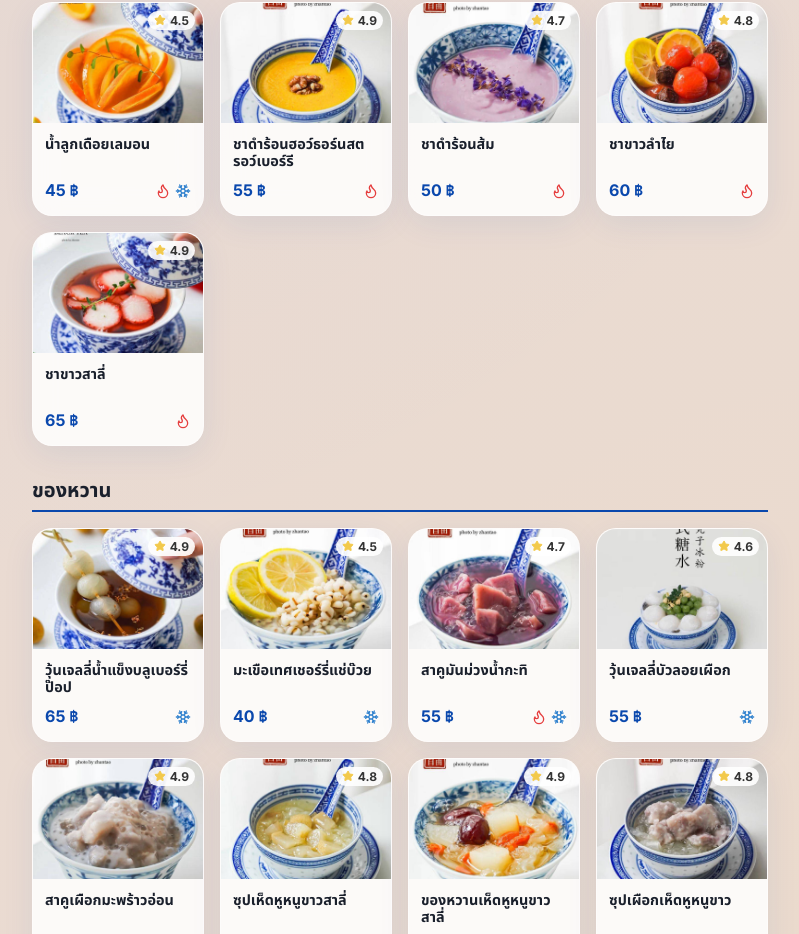
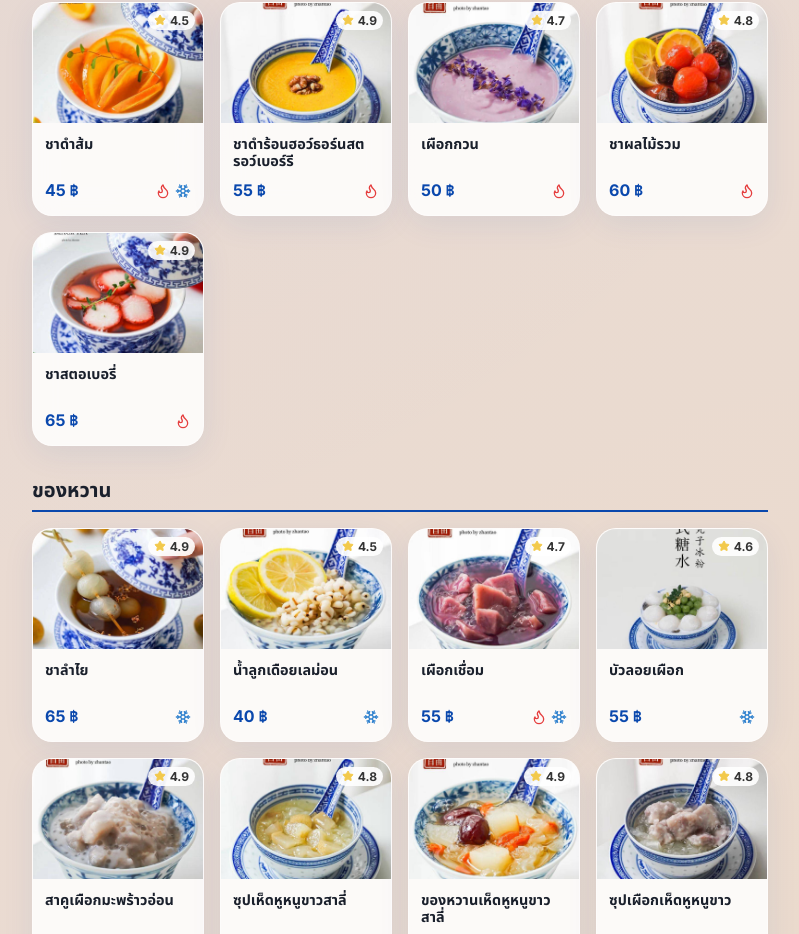
Before and after one commit to rainnySW/AunWan.webapp, a React (Vite) app: page /menu in a window 1280 px wide. Shown: the part 1111-2045 px from the top of the page, without its empty margins (240-1039 px from the left). Built offline with nearby package versions, Linux system fonts and the light colour scheme.

Commit message:
Update Thai menu item names as requested

```diff
--- a/src/data/menuData.js
+++ b/src/data/menuData.js
@@ -29,12 +29,12 @@
   {
     id: 'm3', price: 65, rating: 4.9, type: ['cold'], category: 'dessert',
     image: '/Image/LINE_ALBUM_1382026_260813_3.jpg',
-    name: { th: 'วุ้นเจลลี่น้ำแข็งบลูเบอร์รี่ป๊อป', en: 'Blueberry Boba Ice Jelly', zh: '蓝莓啵啵冰粉' }
+    name: { th: 'ชาลำไย', en: 'Blueberry Boba Ice Jelly', zh: '蓝莓啵啵冰粉' }
   },
   {
     id: 'm4', price: 45, rating: 4.5, type: ['hot', 'cold'], category: 'drinks',
     image: '/Image/LINE_ALBUM_1382026_260813_4.jpg',
-    name: { th: 'น้ำลูกเดือยเลมอน', en: 'Lemon Barley Water', zh: '柠檬薏米水' }
+    name: { th: 'ชาดำส้ม', en: 'Lemon Barley Water', zh: '柠檬薏米水' }
   },
   {
     id: 'm5', price: 55, rating: 4.6, type: ['hot'], category: 'signature',
@@ -44,12 +44,12 @@
   {
     id: 'm6', price: 55, rating: 4.8, type: ['hot', 'cold'], category: 'signature',
     image: '/Image/LINE_ALBUM_1382026_260813_6.jpg',
-    name: { th: 'ซุปนมมันม่วง', en: 'Purple Sweet Potato Milk Paste', zh: '紫薯奶糊' }
+    name: { th: 'วุ้นเจลลี่น้ำแข็งบลูเบอร์รี่ป๊อป', en: 'Purple Sweet Potato Milk Paste', zh: '紫薯奶糊' }
   },
   {
     id: 'm7', price: 40, rating: 4.5, type: ['cold'], category: 'dessert',
     image: '/Image/LINE_ALBUM_1382026_260813_7.jpg',
-    name: { th: 'มะเขือเทศเชอร์รี่แช่บ๊วย', en: 'Plum Cherry Tomato', zh: '话梅小番茄' }
+    name: { th: 'น้ำลูกเดือยเลม่อน', en: 'Plum Cherry Tomato', zh: '话梅小番茄' }
   },
   {
     id: 'm8', price: 55, rating: 4.9, type: ['hot'], category: 'drinks',
@@ -59,17 +59,17 @@
   {
     id: 'm9', price: 50, rating: 4.7, type: ['hot'], category: 'drinks',
     image: '/Image/LINE_ALBUM_1382026_260813_9.jpg',
-    name: { th: 'ชาดำร้อนส้ม', en: 'Orange Black Tea', zh: '橙香热红茶' }
+    name: { th: 'เผือกกวน', en: 'Orange Black Tea', zh: '橙香热红茶' }
   },
   {
     id: 'm10', price: 60, rating: 4.8, type: ['hot'], category: 'drinks',
     image: '/Image/LINE_ALBUM_1382026_260813_10.jpg',
-    name: { th: 'ชาขาวลำไย', en: 'Longan White Tea', zh: '龙眼老白茶' }
+    name: { th: 'ชาผลไม้รวม', en: 'Longan White Tea', zh: '龙眼老白茶' }
   },
   {
     id: 'm11', price: 65, rating: 4.9, type: ['hot'], category: 'drinks',
     image: '/Image/LINE_ALBUM_1382026_260813_11.jpg',
-    name: { th: 'ชาขาวสาลี่', en: 'Akizuki Pear White Tea', zh: '秋月梨老白茶' }
+    name: { th: 'ชาสตอเบอรี่', en: 'Akizuki Pear White Tea', zh: '秋月梨老白茶' }
   },
   {
     id: 'm12', price: 65, rating: 4.8, type: ['cold'], category: 'signature',
@@ -89,7 +89,7 @@
   {
     id: 'm15', price: 55, rating: 4.7, type: ['hot', 'cold'], category: 'dessert',
     image: '/Image/LINE_ALBUM_1382026_260813_15.jpg',
-    name: { th: 'สาคูมันม่วงน้ำกะทิ', en: 'Purple Sweet Potato Sago', zh: '紫薯西米糖水' }
+    name: { th: 'เผือกเชื่อม', en: 'Purple Sweet Potato Sago', zh: '紫薯西米糖水' }
   },
   {
     id: 'm16', price: 65, rating: 4.8, type: ['hot', 'cold'], category: 'signature',
@@ -104,7 +104,7 @@
   {
     id: 'm18', price: 55, rating: 4.6, type: ['cold'], category: 'dessert',
     image: '/Image/LINE_ALBUM_1382026_260813_18.jpg',
-    name: { th: 'วุ้นเจลลี่บัวลอยเผือก', en: 'White Taro Balls Ice Jelly', zh: '白芋丸子冰粉' }
+    name: { th: 'บัวลอยเผือก', en: 'White Taro Balls Ice Jelly', zh: '白芋丸子冰粉' }
   },
   {
     id: 'm19', price: 60, rating: 4.9, type: ['cold'], category: 'dessert',
```
